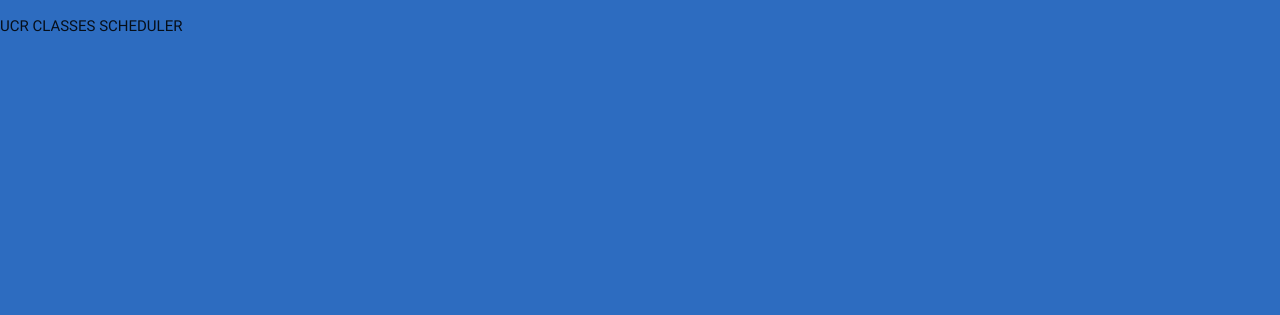
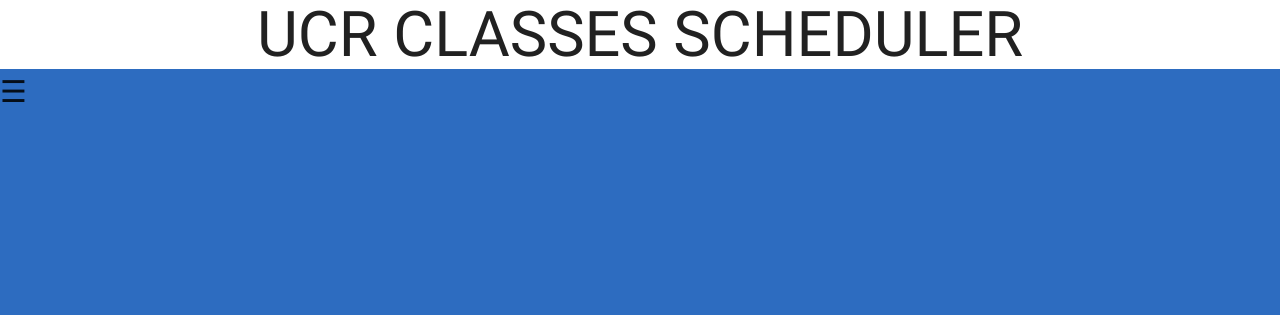
Before and after one commit to markasfour/UCRClasses, a plain HTML site: page calendar.html in a window 1280 px wide. Drawn offline with nearby package versions, Linux system fonts and the light colour scheme.

Commit message:
set up site layout

```diff
--- a/calendar.html
+++ b/calendar.html
@@ -11,12 +11,43 @@
     </head>
 
     <body>
-        <div id="sign_in_page">
-            <div id="sign_in_page_content" class="valign-wrapper">
-            <p class="valign center-align">UCR CLASSES SCHEDULER</p>
-            </div>
-        </div>
+        <!--SIDE NAV-->
+		<div id="mySidenav" class="sidenav">
+			<a href="javascript:void(0)" class="closebtn" onclick="closeNav()">&times;</a>
+			<a href="search.html">Search</a>
+			<a href="calendar.html">Calendars</a>
+			<a href="settings.html">Settings</a>
+			<a href="index.html">Sign Out</a>
+		</div>
 
+        <!--PAGE CONTENTS-->
+        <div id="calendar_page">
+
+			<!--HEADER-->
+			<div id="header">
+				<h1 text-align="center" style="margin: 0">UCR CLASSES SCHEDULER</h1>
+			</div>
+
+	        <!--SIDE NAV OPEN-->
+            <span style="font-size:30px;cursor:pointer" onclick="openNav()">&#9776;</span>
+		</div>
+
+        <!--SCRIPTS-->
+		<script>
+			function openNav() {
+				document.getElementById("mySidenav").style.width = "250px";
+				document.getElementById("calendar_page").style.marginLeft = "250px";
+				//document.body.style.backgroundColor = "rgba(0,0,0,0.4)";
+			}
+
+			function closeNav() {
+				document.getElementById("mySidenav").style.width = "0";
+				document.getElementById("calendar_page").style.marginLeft= "0";
+				//document.body.style.backgroundColor = "white";
+			}
+		</script>
+
+        <!--FIREBASE-->
         <script type="text/javascript" src="https://code.jquery.com/jquery-2.1.1.min.js"></script>
         <script type="text/javascript" src="js/materialize.min.js"></script>
         <script src="https://www.gstatic.com/firebasejs/3.6.3/firebase.js"></script>
--- a/css/main.css
+++ b/css/main.css
@@ -6,6 +6,63 @@
     overflow-x:hidden;
 }
 
+#header {
+    background-color: #FFFFFF;
+    text-align: center;
+    height: 20%;
+}
+
 #sign_in_page {
     text-align: center;
 }
+
+#search_page {
+	transition: margin-left .5s;
+}
+
+#calendar_page {
+	transition: margin-left .5s;
+}
+
+#settings_page {
+	transition: margin-left .5s;
+}
+
+.sidenav {
+    height: 100%;
+    width: 0;
+    position: fixed;
+    z-index: 1;
+    top: 0;
+    left: 0;
+    background-color: #FFFFFF;
+    overflow-x: hidden;
+    padding-top: 60px;
+    transition: 0.5s;
+}
+
+.sidenav a {
+    padding: 8px 8px 8px 32px;
+    text-decoration: none;
+    font-size: 25px;
+    color: #000000;
+    display: block;
+    transition: 0.3s
+}
+
+.sidenav a:hover, .offcanvas a:focus{
+    color: #C1C1C1;
+}
+
+.sidenav .closebtn {
+    position: absolute;
+    top: 0;
+    right: 25px;
+    font-size: 36px;
+    margin-left: 50px;
+}
+
+@media screen and (max-height: 450px) {
+    .sidenav {padding-top: 15px;}
+    .sidenav a {font-size: 18px;}
+}
```
Also changed, not shown: index.html (+3 -2 lines), search.html (+39 -5 lines), settings.html (+36 -5 lines).
